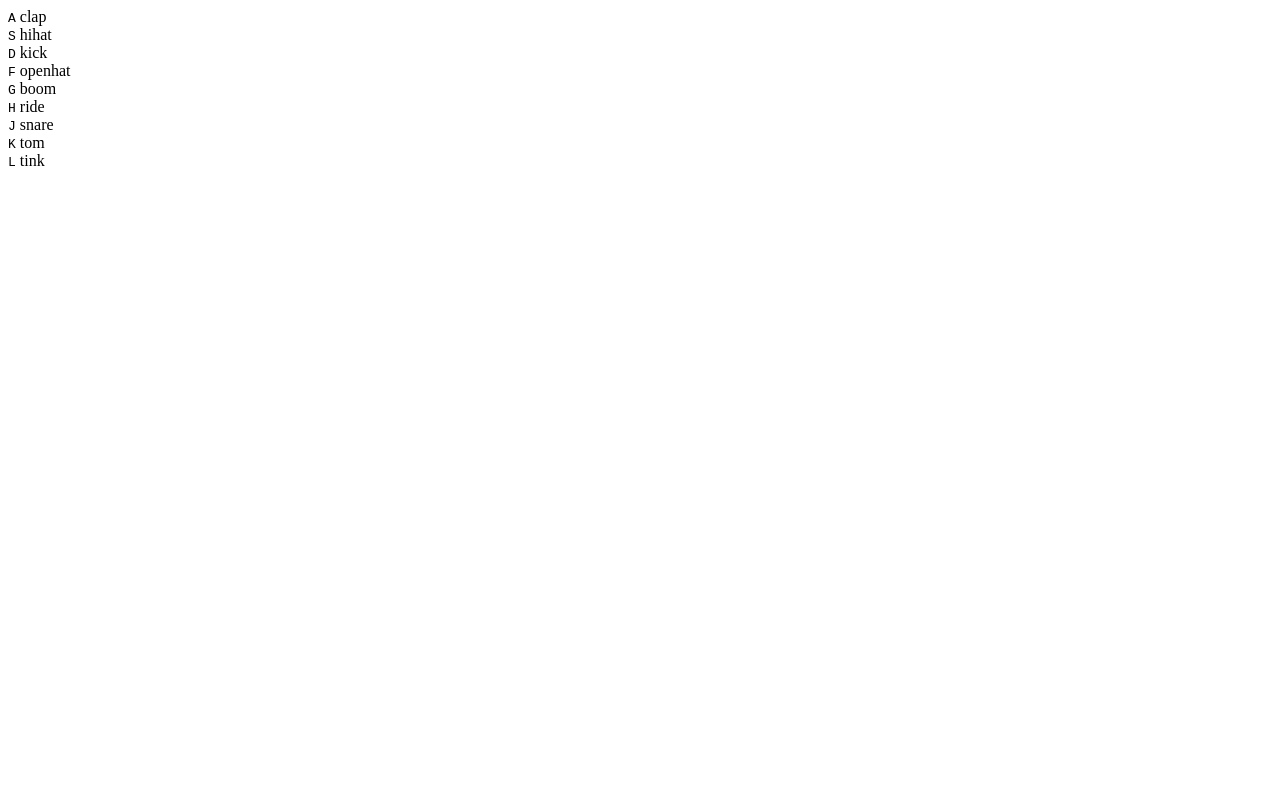
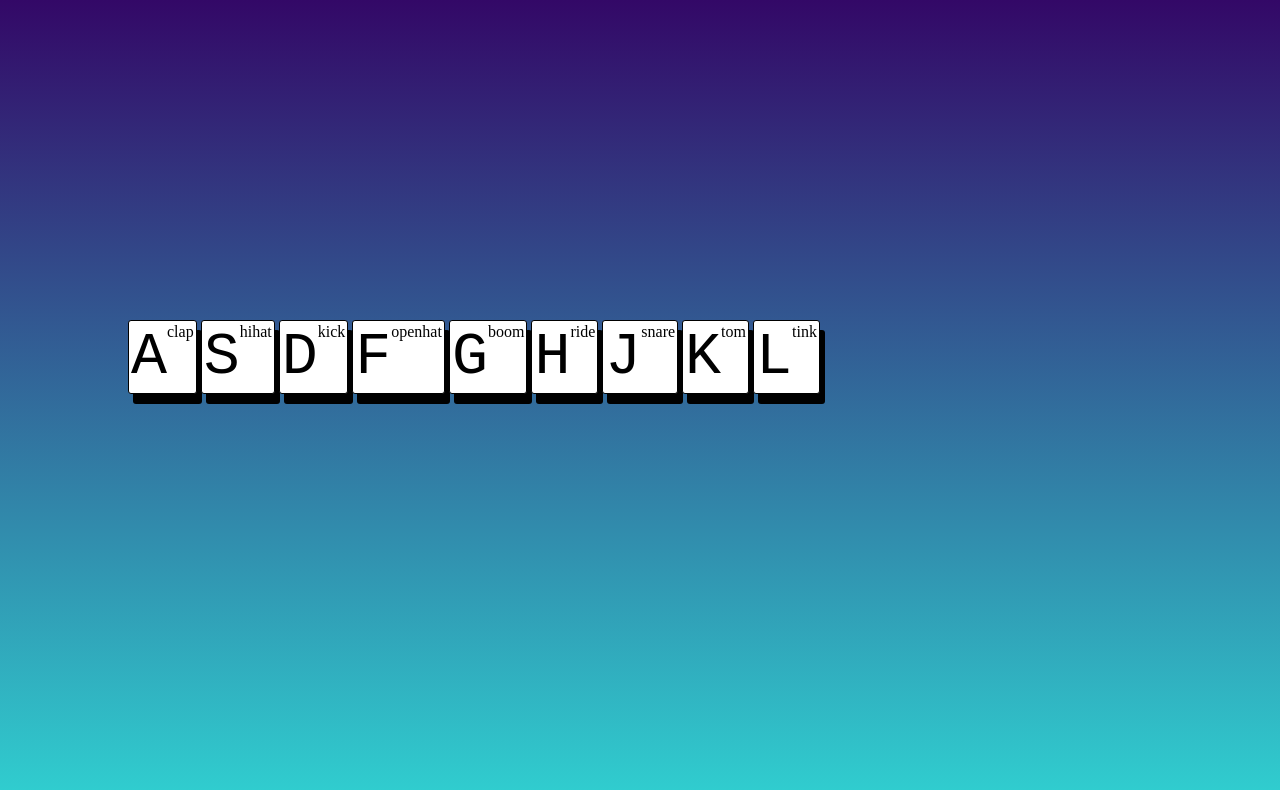
Before and after one commit to kayleighmonaghan/drum-kit, a plain HTML site: page index.html in a window 1280 px wide. Drawn offline with Linux system fonts and the light colour scheme.

Commit message:
Some CSS and some JS, working along to tutorial vid

```diff
--- a/index.html
+++ b/index.html
@@ -7,6 +7,7 @@
     <link rel="stylesheet" href="styles.css">
 </head>
 <body>
+    <main>
         <div class="keys">
             <div data-key="a" class="key">
                 <kbd>A</kbd>
@@ -56,6 +57,8 @@
         <audio data-key="k" src="sounds/tom.wav"></audio>
         <audio data-key="l" src="sounds/tink.wav"></audio>
 
+    </main>
+
     <script src="index.js"></script>
 </body>
 </html>
--- a/index.js
+++ b/index.js
@@ -1,6 +1,18 @@
+const keys = document.querySelector('.key');
+
 window.addEventListener('keydown', function(event) {
     const audio = document.querySelector(`audio[data-key='${event.key}']`);
-    if(!audio) return; // stop the function from running altogether
+    const key = document.querySelector(`.key[data-key='${event.key}']`);
+
+    if(!audio) return; // stop the function from running all together
     audio.currentTime = 0; // stops waiting for sound to end before other can be played
     audio.play();
-})
+    key.classList.add('playing');
+});
+
+function removeTransition(event) {
+if (event.propertyName !== 'transition') return; // skip it if it's not a transform
+this.classList.remove('playing');
+}
+
+keys.forEach(key => key.addEventListener('transitionend', removeTransition));
--- a/styles.css
+++ b/styles.css
@@ -0,0 +1,41 @@
+body,
+html {
+  height: 100%;
+  margin: 0;
+}
+
+main {
+  height: 100%;
+  background-image: linear-gradient(to top, #30cfd0 0%, #330867 100%);
+  background-repeat: no-repeat;
+  background-size: cover;
+}
+
+kbd {
+  font-size: 60px;
+}
+
+.keys {
+  width: 80%;
+  margin: 0 auto;
+  padding: 25% 0 0 0;
+}
+
+.key {
+  display: inline-flex;
+  background-color: white;
+  padding: 2px;
+  border: 1px solid;
+  border-radius: 3px;
+  box-shadow: 5px 10px black;
+  text-align: center;
+  transition: all 0.07s;
+}
+
+.sound {
+}
+
+.playing {
+  transform: scale(1.1);
+  box-shadow: 5px 10px black;
+}
```
Lines whose indentation alone changed are shown as unchanged.
